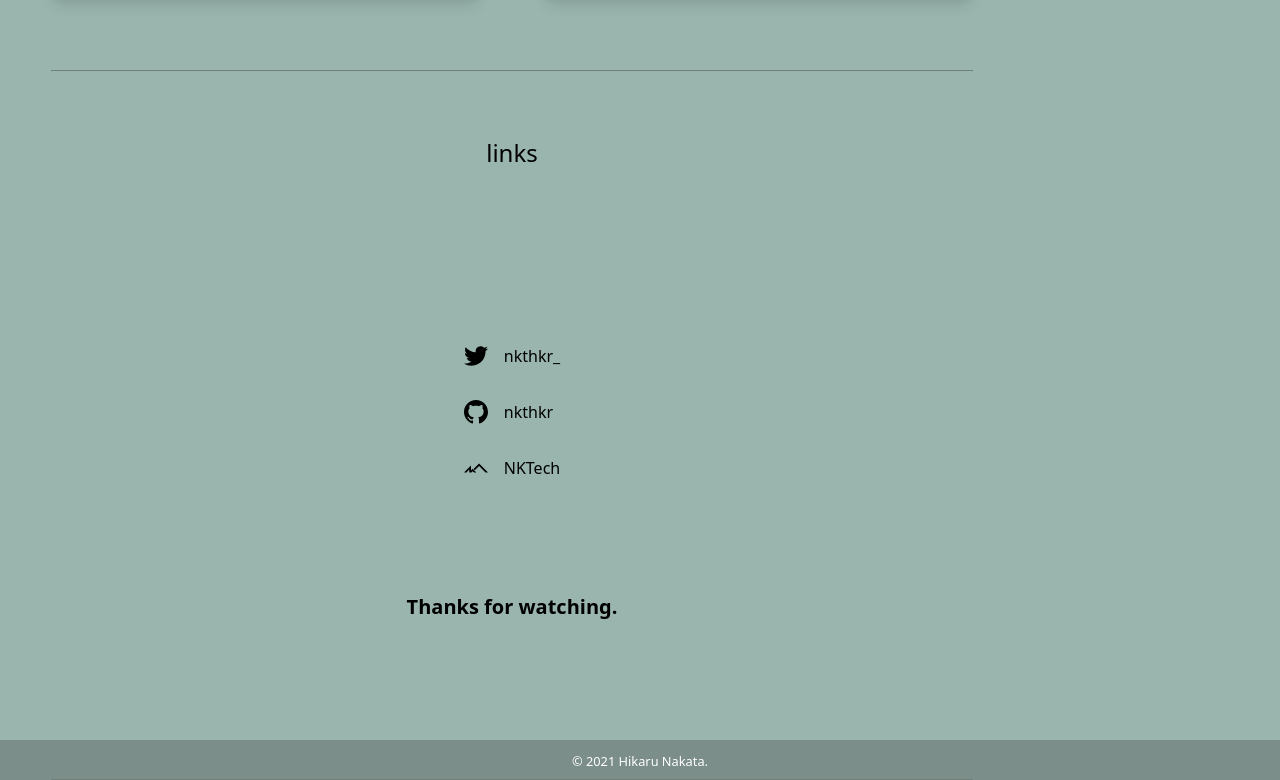
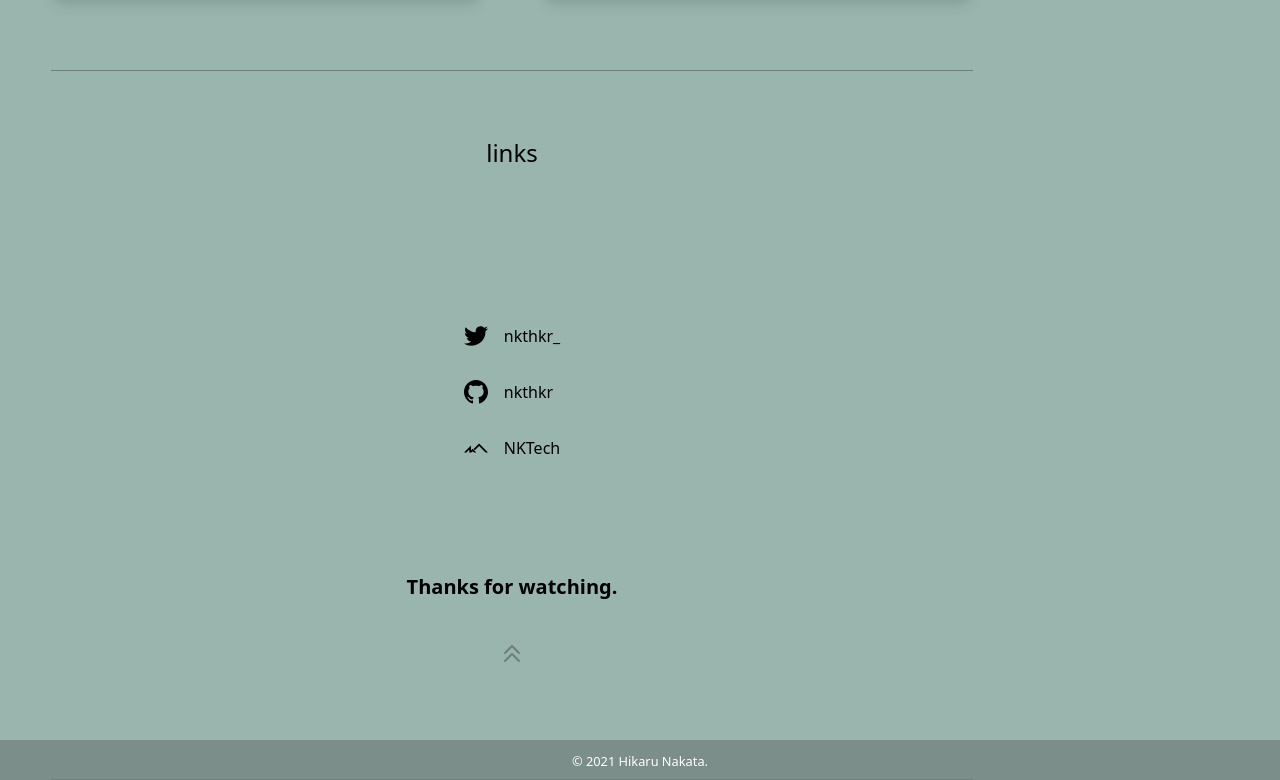
Before and after one commit to nacal/portfolio, a Nuxt app: page / in a window 1280 px wide. Shown: the part 4621-5401 px from the top of the page. Built offline with nearby package versions, Linux system fonts and the light colour scheme.

Commit message:
Develop ScrollUp component

```diff
--- /dev/null
+++ b/components/atoms/ScrollUp.vue
@@ -0,0 +1,33 @@
+<template>
+  <div class="mt-4 animate-scroll">
+    <ScrollDownIcon class="transform rotate-180" />
+  </div>
+</template>
+
+<script>
+import ScrollDownIcon from '@/components/icons/ScrollDownIcon'
+
+export default {
+  components: {
+    ScrollDownIcon,
+  },
+}
+</script>
+
+<style lang="postcss" scoped>
+.animate-scroll {
+  animation: scroll 2.5s infinite;
+}
+
+@keyframes scroll {
+  0% {
+    opacity: 1;
+    transform: translateY(24px);
+  }
+
+  100% {
+    opacity: 0;
+    transform: translateY(0);
+  }
+}
+</style>
--- a/components/templates/Links.vue
+++ b/components/templates/Links.vue
@@ -23,6 +23,7 @@
         </li>
       </ul>
       <p class="mt-24 text-xl font-bold">Thanks for watching.</p>
+      <ScrollUp />
     </div>
   </section>
 </template>
@@ -32,6 +33,7 @@ import Title from '@/components/atoms/Title'
 import TwitterIcon from '@/components/icons/TwitterIcon'
 import GitHubIcon from '@/components/icons/GitHubIcon'
 import NKTechIcon from '@/components/icons/NKTechIcon'
+import ScrollUp from '@/components/atoms/ScrollUp'
 
 export default {
   components: {
@@ -39,6 +41,7 @@ export default {
     TwitterIcon,
     GitHubIcon,
     NKTechIcon,
+    ScrollUp,
   },
   data() {
     return {
```
